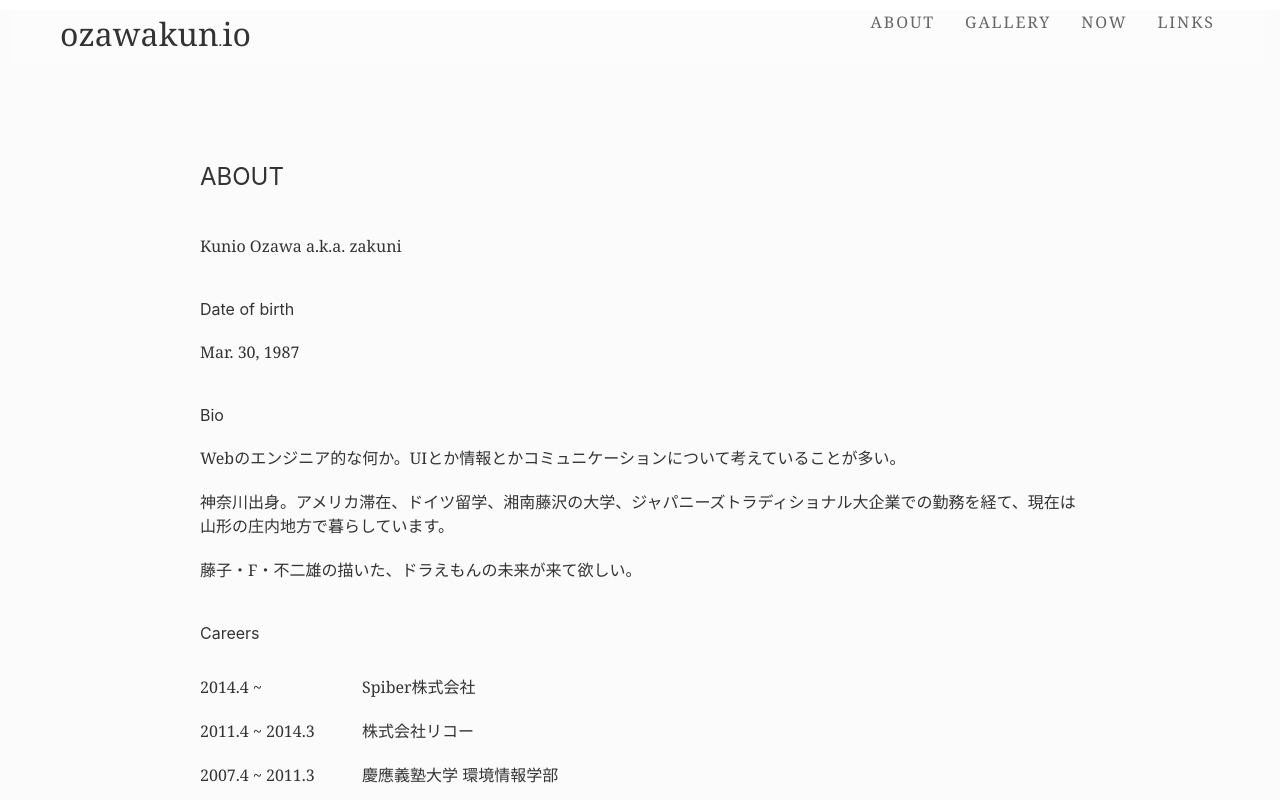
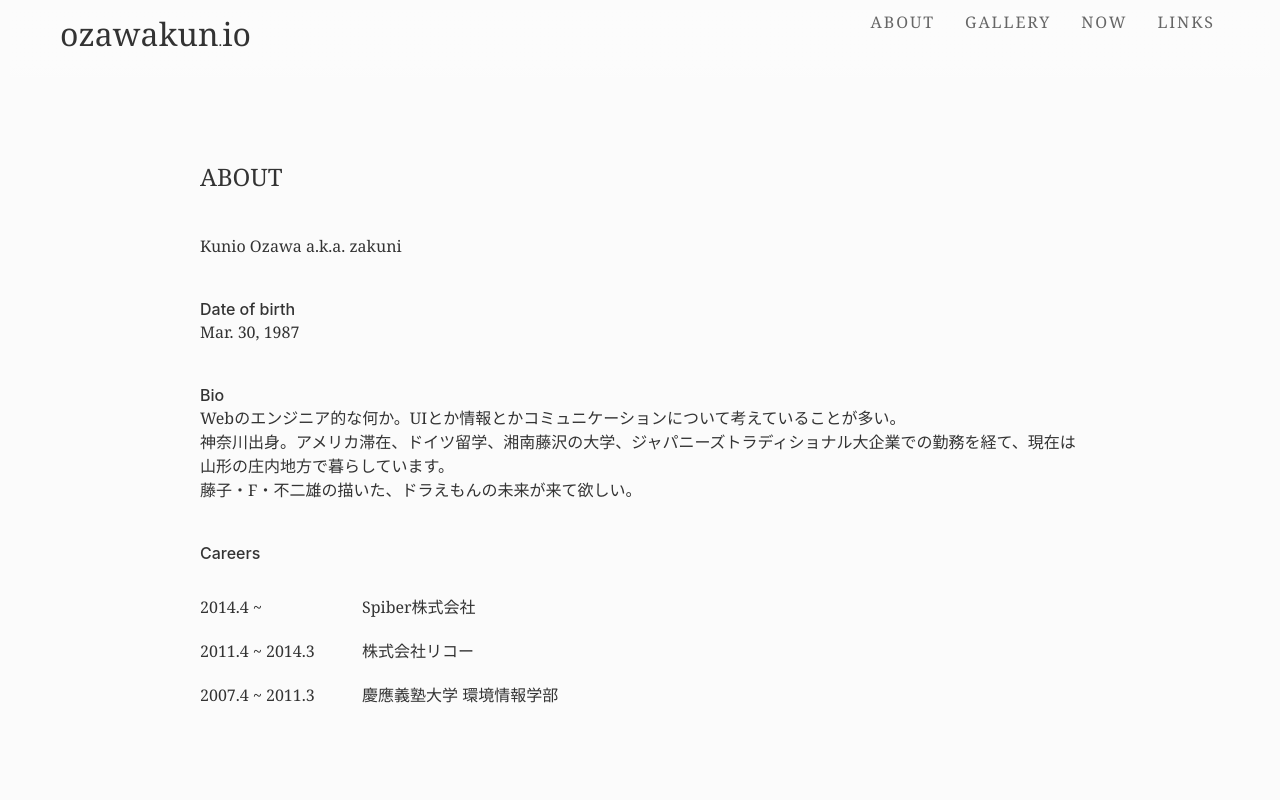
Before and after one commit to zakuni/ozawakun.io, a Next.js app: page /about in a window 1280 px wide. Shown: the top 800 px of the page. Built offline with nearby package versions, Linux system fonts and the light colour scheme.

Commit message:
migrate global.css and modify layout

```diff
--- /dev/null
+++ b/app/global.css
@@ -0,0 +1,37 @@
+@tailwind base;
+@tailwind components;
+@tailwind utilities;
+
+html, body {
+  background: #fbfbfb;
+  font-family: Georgia, 'Times New Roman', Times, serif;
+}
+#about {
+  color: #333;
+}
+
+b {
+  font-weight: 500;
+}
+
+h2, h3, h4 {
+  font-family: Georgia, 'Times New Roman', Times, serif;
+}
+
+h2 {
+  font-weight: 450;
+}
+h5 {
+  font-weight: 500;
+}
+
+article > p {
+  font-family: Georgia, 'Times New Roman', Times, serif;
+}
+
+.uk-h3, .uk-h4 {
+  font-family: Georgia, 'Times New Roman', Times, serif;
+}
+.uk-icon-button {
+  background: #fbfbfb;
+}
--- a/app/layout.tsx
+++ b/app/layout.tsx
@@ -1,5 +1,5 @@
-import '../styles/globals.css';
 import "../node_modules/uikit/dist/css/uikit.min.css";
+import './global.css';
 import TopBar from './TopBar'
 import Footer from './Footer';
 import Script from 'next/script';
@@ -33,12 +33,12 @@ export default function RootLayout({
             gtag('config', 'UA-19099790-3');
           `}
         </Script>
-        <Script src="../node_modules/uikit/dist/js/uikit.min.js" />
-        <Script src="../node_modules/uikit/dist/js/uikit-icons.min.js" />
         <TopBar />
         {children}
         <Footer />
       </body>
+      <Script src="../node_modules/uikit/dist/js/uikit.min.js" />
+      <Script src="../node_modules/uikit/dist/js/uikit-icons.min.js" />
     </html>
   );
 }
```
